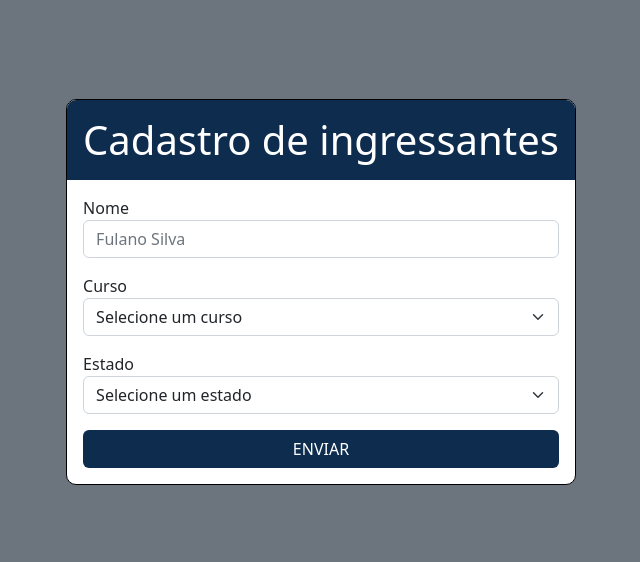
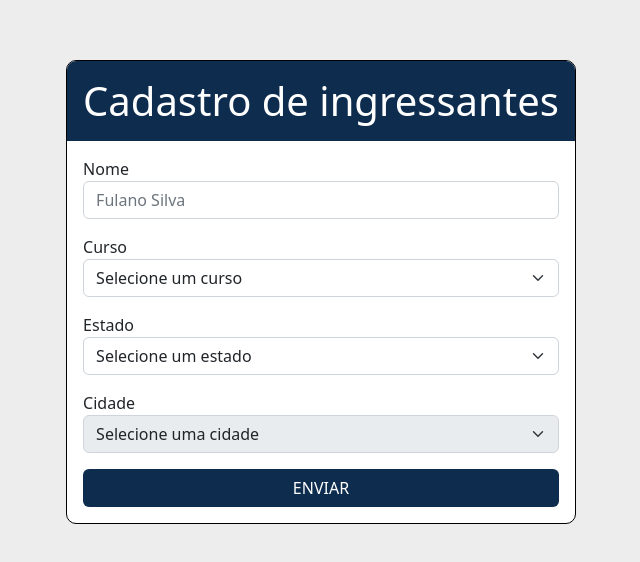
Before and after one commit to guilhermelMoraes/beyond-the-system__front-end, a React (Vite) app: page / in a window 1280 px wide. Shown: the part 108-670 px from the top of the page, without its empty margins (319-959 px from the left). Built offline with nearby package versions, Linux system fonts and the light colour scheme.

Commit message:
feat(application-form): populating form with dynamic data

```diff
--- a/src/application-form/application-form.tsx
+++ b/src/application-form/application-form.tsx
@@ -1,8 +1,32 @@
+import { useForm } from 'react-hook-form';
+
+import FORM_DATA from './application-form.data';
+import { OptionData } from './application-form.interfaces';
 import styles from './application-form.module.css';
 
 function ApplicationForm() {
+  const { register, watch } = useForm({
+    defaultValues: {
+      name: '',
+      courses: '',
+      state: '',
+      city: '',
+    },
+  });
+  const stateInputValue = watch('state');
+
+  const renderSelectOptions = (options: OptionData[]) => options
+    .map(({ id, name }) => (
+      <option key={id} value={id}>{name}</option>
+    ));
+
+  const filterCitiesByState = (choosenStateId: string) => {
+    const citiesByState = FORM_DATA.city.filter(({ stateId }) => stateId === choosenStateId);
+    return renderSelectOptions(citiesByState);
+  };
+
   return (
-    <div className={`${styles['application-form']} bg-secondary`}>
+    <div className={styles['application-form']}>
       <main className={styles['application-form__main']}>
         <header className={`${styles['application-form__header']} muralis-primary p-3`}>
           <h1 className="mb-0">Cadastro de ingressantes</h1>
@@ -15,22 +39,50 @@ function ApplicationForm() {
               type="text"
               className="form-control"
               placeholder="Fulano Silva"
+              {...register('name')}
             />
           </div>
           <div className="mb-3">
             <label htmlFor="courses">
               Curso
             </label>
-            <select id="courses" className="form-select" aria-label="Seleção de curso">
-              <option value="" disabled selected>Selecione um curso</option>
+            <select
+              id="courses"
+              className="form-select"
+              aria-label="Seleção de curso"
+              {...register('courses')}
+            >
+              <option value="" disabled defaultValue="">Selecione um curso</option>
+              {renderSelectOptions(FORM_DATA.courses)}
             </select>
           </div>
           <div className="mb-3">
             <label htmlFor="state">
               Estado
             </label>
-            <select id="state" className="form-select" aria-label="Seleção de estado">
-              <option value="" disabled selected>Selecione um estado</option>
+            <select
+              id="state"
+              className="form-select"
+              aria-label="Seleção de estado"
+              {...register('state')}
+            >
+              <option value="" disabled defaultValue="">Selecione um estado</option>
+              {renderSelectOptions(FORM_DATA.state)}
+            </select>
+          </div>
+          <div className="mb-3">
+            <label htmlFor="city">
+              Cidade
+            </label>
+            <select
+              id="city"
+              className="form-select"
+              aria-label="Seleção de cidade"
+              disabled={stateInputValue === ''}
+              {...register('city')}
+            >
+              <option value="" disabled defaultValue="">Selecione uma cidade</option>
+              {filterCitiesByState(stateInputValue)}
             </select>
           </div>
           <button
```
Also changed, not shown: .eslintrc.json.
